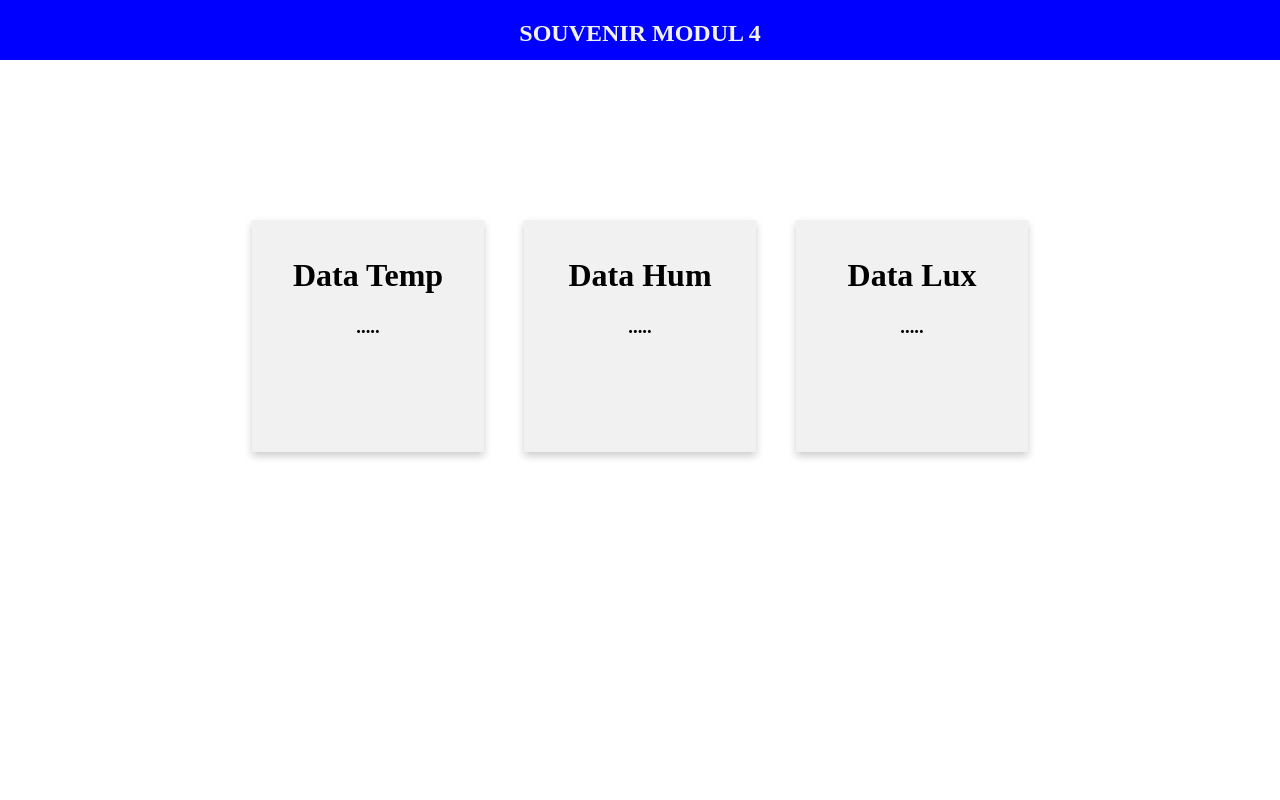
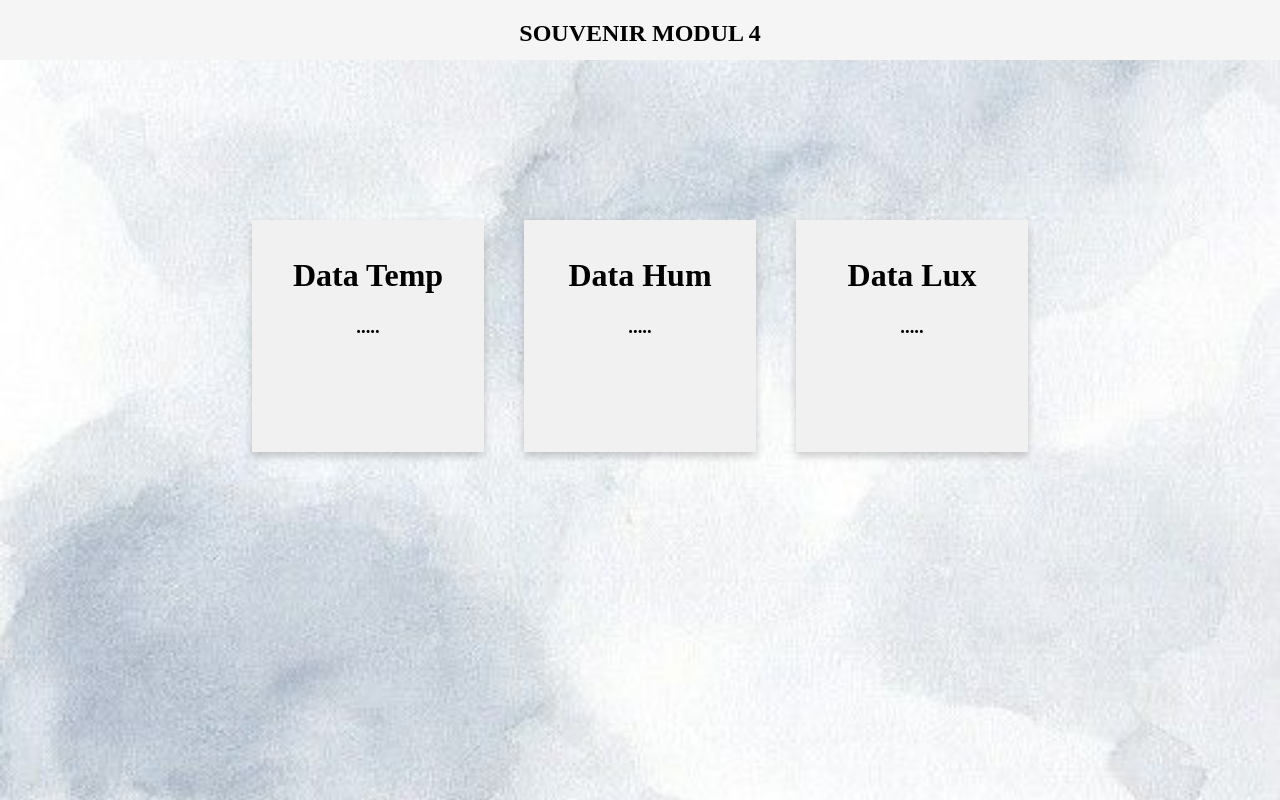
Before and after one commit to auliaaushff/Modul4CA, a website: page public/index.html in a window 1280 px wide. Drawn offline with Linux system fonts and the light colour scheme; no server answers.

Commit message:
second commit

```diff
--- a/public/style.css
+++ b/public/style.css
@@ -3,10 +3,12 @@ body, html {
   margin: 0;
   padding: 0;
   overflow: hidden;
+  background-image: url('assets/bg.jpeg');
+  background-size: cover;
  }
 
  .navbar {
-  background-color: blue;
+  background-color:whitesmoke ;
   overflow: hidden;
   position: fixed;
   top: 0;
@@ -16,7 +18,7 @@ body, html {
 
  .text {
   text-align: center;
-  color: #f1f1f1;
+  color:black;
  }
 
  .container {
@@ -39,7 +41,7 @@ body, html {
 
  @media screen and (max-width: 600px) {
   .card {
-   width: 100%;
-   margin-bottom: 20px;
+  width: 100%;
+  margin-bottom: 20px;
   }
  }
```
Also changed, not shown: public/assets/bg.jpeg (added).
